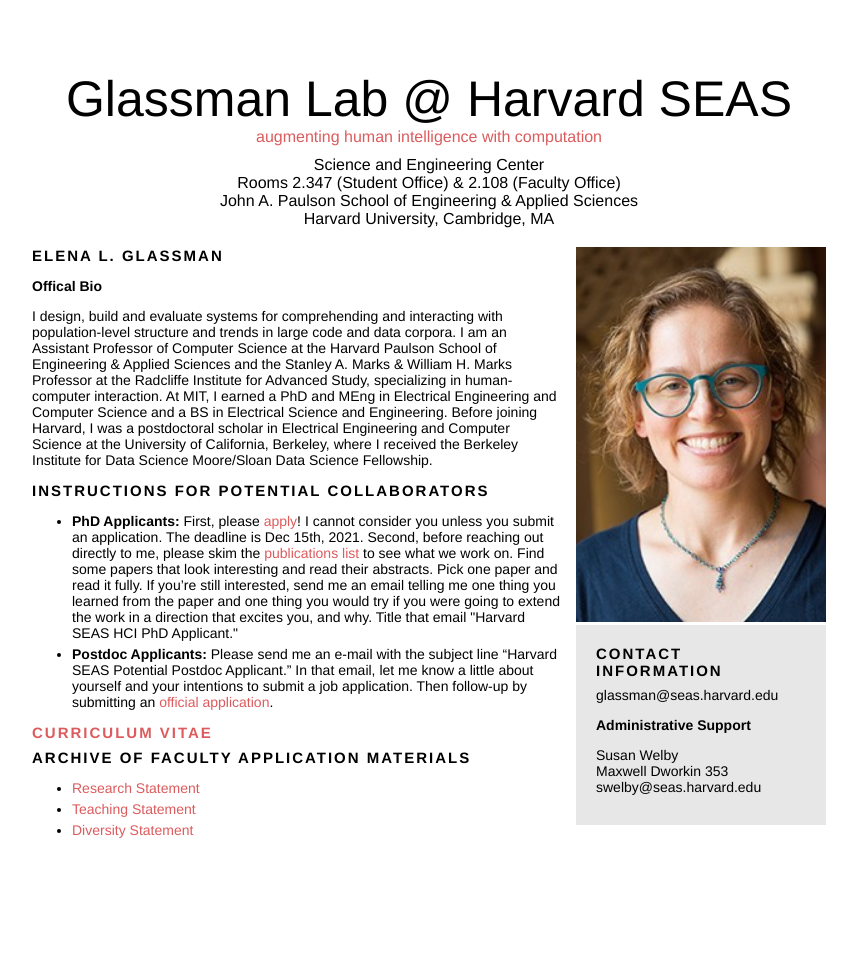
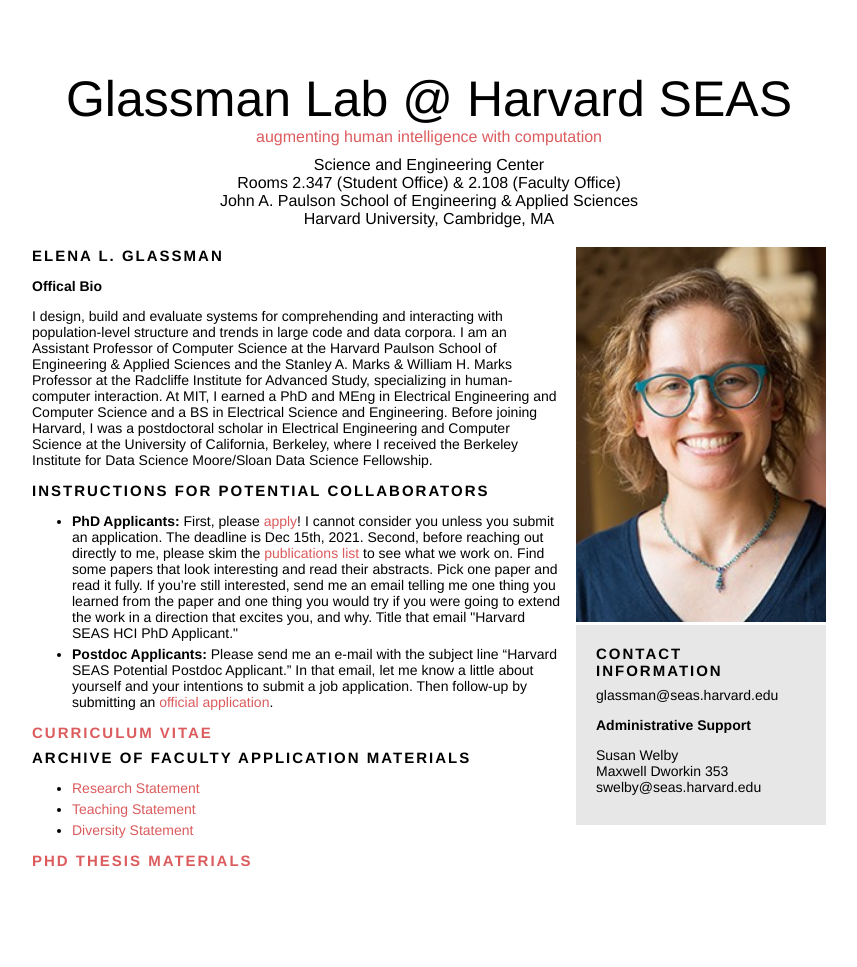
Before and after one commit to eglassman/eglassman.github.io, a Jekyll site: the page built from glassman.html, in a window 1280 px wide. Shown: the whole page, without its empty margins (211-1068 px from the left). Built offline with Jekyll 4.4.1, drawn with Linux system fonts in a browser that asks for light colours; before the commit the page ends 943 px from its top, so only the background shows below that.

Commit message:
added link to PhD thesis

```diff
--- a/glassman.html
+++ b/glassman.html
@@ -52,6 +52,20 @@
 
 </p>
 
+<div class="header lead top-padding">
+  <a href="mit-phd-thesis/">PhD Thesis Materials</a>
+</div>
+
+<!-- <p>
+
+<ul>
+  <li><a href="mit-phd-thesis/">Research Statement</a></li>
+  <li><a href="facultymaterials/Glassman_Teaching_website.pdf">Teaching Statement</a></li>
+  <li><a href="facultymaterials/Glassman_Diversity_website.pdf">Diversity Statement</a></li>
+</ul>
+
+</p> -->
+
 </td>
 <td width="5px">
 </td>
```
